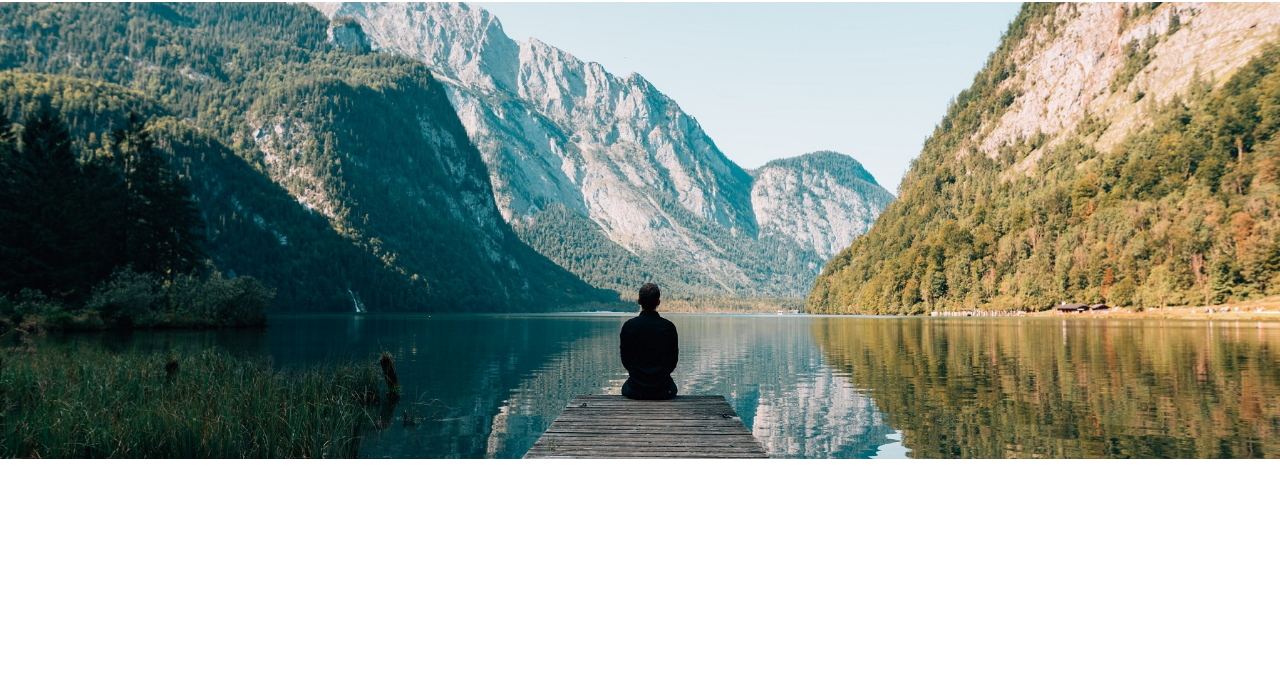
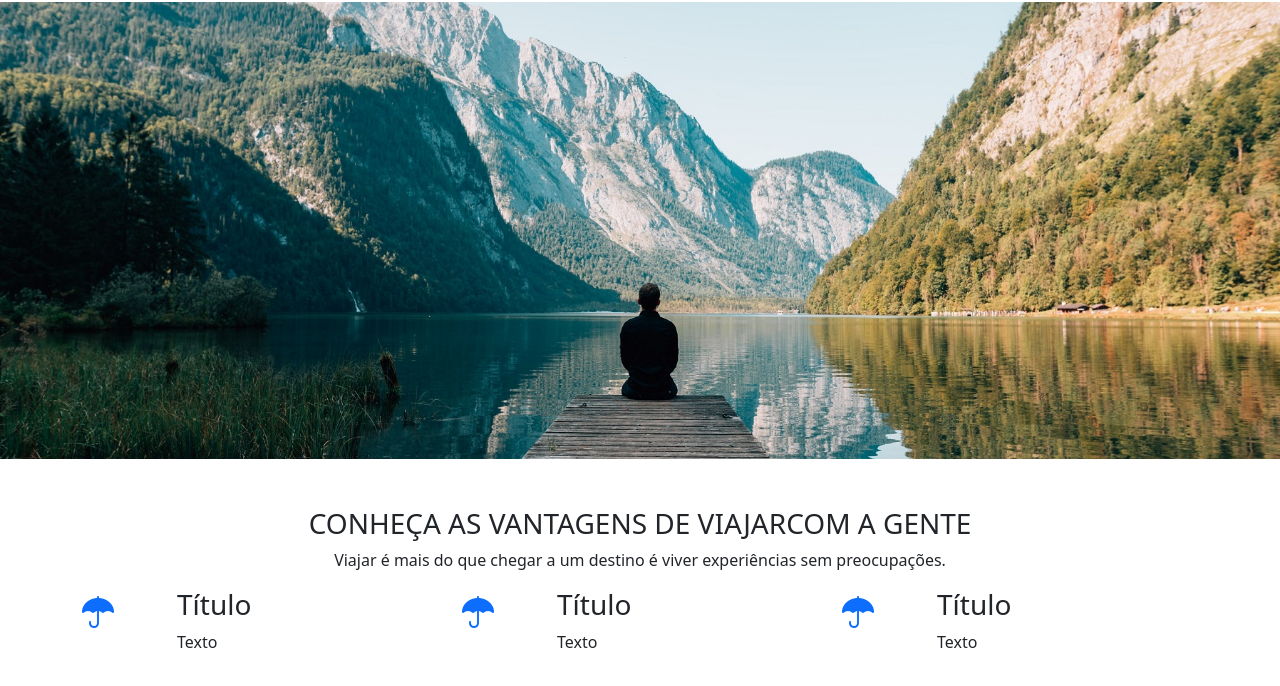
Before and after one commit to Iorilima019/Agencia_Viagem, a plain HTML site: page index.html in a window 1280 px wide. Shown: the part 74-760 px from the top of the page. Drawn offline with nearby package versions, Linux system fonts and the light colour scheme.

Commit message:
Update index.html

```diff
--- a/index.html
+++ b/index.html
@@ -5,6 +5,9 @@
     <meta name="viewport" content="width=device-width, initial-scale=1.0" />
     <title>Agência de Viagens - VavaTur</title>
     <link href="https://cdn.jsdelivr.net/npm/bootstrap@5.0.2/dist/css/bootstrap.min.css" rel="stylesheet" integrity="sha384-EVSTQN3/azprG1Anm3QDgpJLIm9Nao0Yz1ztcQTwFspd3yD65VohhpuuCOmLASjC" crossorigin="anonymous">
+
+    <link rel="stylesheet" href="https://cdn.jsdelivr.net/npm/bootstrap-icons@1.13.1/font/bootstrap-icons.min.css">
+
   </head>
   <body>
     <header class="container" pt-10>
@@ -34,5 +37,33 @@
 <div class="banner text-center">
    <img src="img/banner.jpg" alt="visite o paraguai" class="img-fluid">
 </div>
+
+<div class="container">
+<h1 class="fs-3 text-center mt-5 mb-2">CONHEÇA AS VANTAGENS DE VIAJARCOM A GENTE</h1>
+<p class="text-center mb-3">Viajar é mais do que chegar a um destino é viver experiências sem preocupações.</p>
+
+ <div class="row">
+
+  <div class="col-1"> <i class="bi bi-umbrella-fill fs-2 text-primary"></i></div>
+    <div class="col-3">
+      <h3>Título</h3>
+      <p>Texto</p>
+    </div>
+
+  <div class="col-1"> <i class="bi bi-umbrella-fill fs-2 text-primary"></i></div>
+    <div class="col-3">
+      <h3>Título</h3>
+      <p>Texto</p>
+    </div>
+
+  <div class="col-1"> <i class="bi bi-umbrella-fill fs-2 text-primary"></i></div>
+    <div class="col-3">
+      <h3>Título</h3>
+      <p>Texto</p>
+    </div>
+
+ </div>
+</div>
+
   </body>
 </html>
```
